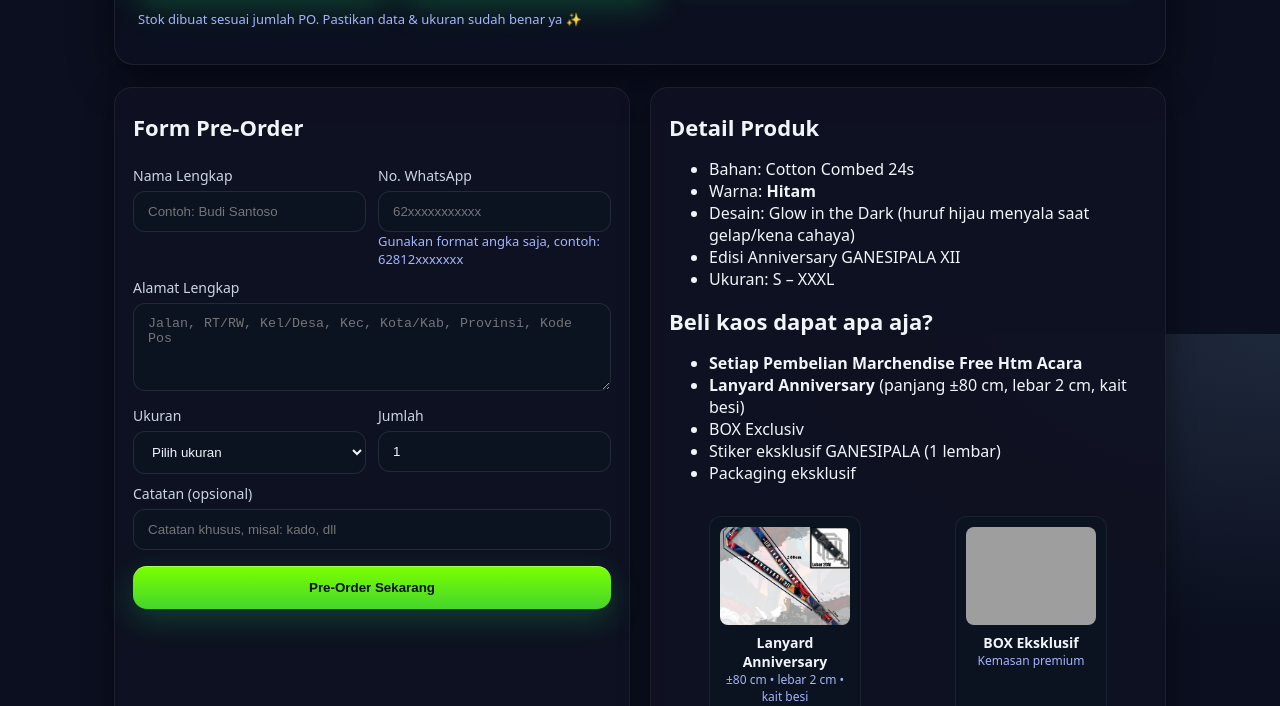
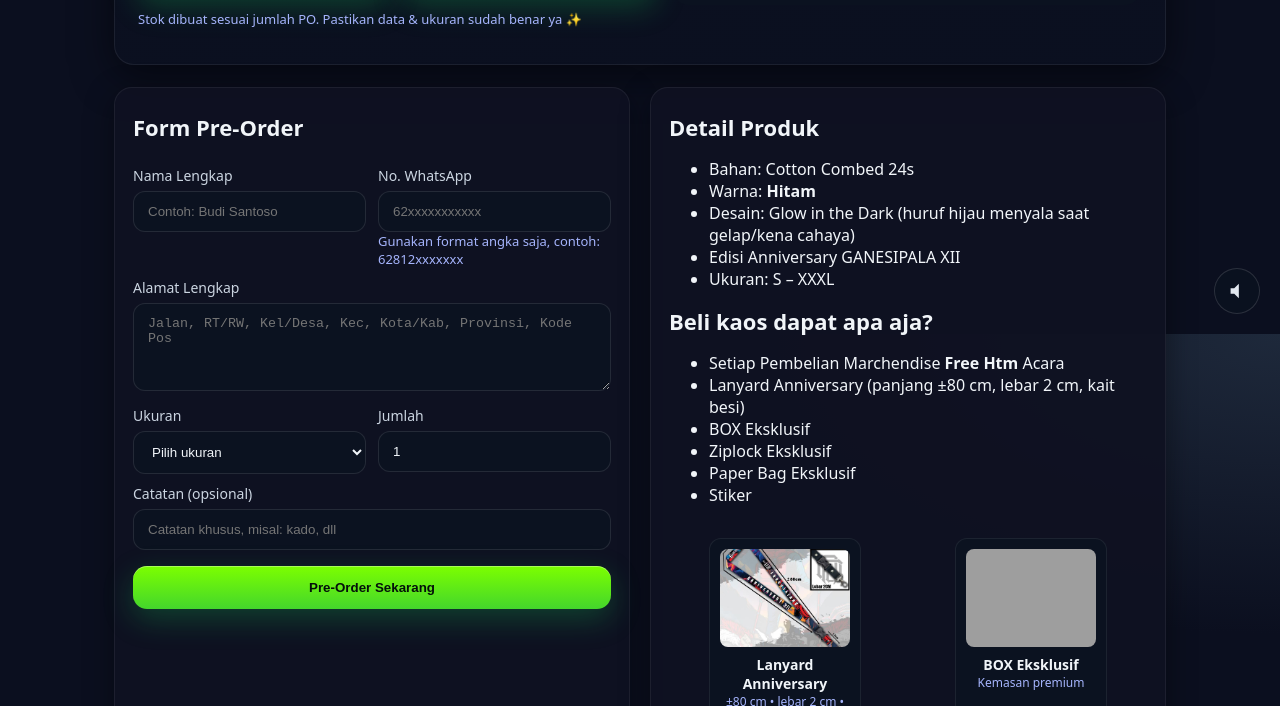
Before and after one commit to Mrizal16/Pre-order-baju-aniv-ganesipala, a plain HTML site: page index.html in a window 1280 px wide. Shown: the part 466-1172 px from the top of the page. Drawn offline with Linux system fonts and the light colour scheme; grey boxes are pictures that could not be loaded.

Commit message:
pesan commit kamu

```diff
--- a/index.html
+++ b/index.html
@@ -159,12 +159,28 @@
     @media (max-width:560px){
       .nav-btn{ padding:8px 10px; }
     }
+
+    /* ===== Tombol Mute/Play ===== */
+    #muteBtn{
+      position:fixed; right:20px; bottom:20px; z-index:1000;
+      background:#0b1220dd; color:#e2e8f0; border:1px solid #ffffff22;
+      width:46px; height:46px; border-radius:50%;
+      display:flex; align-items:center; justify-content:center; cursor:pointer;
+    }
+    #muteBtn svg{width:22px; height:22px; fill:currentColor}
   </style>
 </head>
 <body>
   <!-- Mode paksa autoplay: langsung nyala (unmuted). Browser yang blokir akan kita retry. -->
   <audio id="bgm" src="assets/lagu.mp3" preload="auto" loop playsinline autoplay></audio>
   <div id="audioTip" class="audio-tip">tap sekali untuk menyalakan musik…</div>
+  <!-- Tombol Mute/Play (aksesibel) -->
+  <button id="muteBtn" aria-label="Matikan musik" aria-pressed="false" title="Mute/Play">
+    <!-- ikon speaker ON -->
+    <svg id="icon-sound" viewBox="0 0 24 24" aria-hidden="true">
+      <path d="M5 9v6h4l5 5V4l-5 5H5z"/>
+    </svg>
+  </button>
 
   <div class="container">
     <header>
@@ -174,7 +190,7 @@
           <div class="badge" aria-label="pre-order badge">⬤ PRE-ORDER</div>
         </div>
         <h1>Kaos Anniversary GANESIPALA (Glow in the Dark)</h1>
-        <p class="lead">Bahan cotton combed 24s, potongan unisex. Pre-order dibuka s/d <strong>30 September 2025</strong>. Pengiriman mulai <strong>25 Oktober 2025</strong>.</p>
+        <p class="lead">Bahan cotton combed 24s. Pre-order dibuka s/d <strong>29 September 2025</strong>. Close order <strong>05 November 2025</strong>.</p>
         <p class="price">Harga: Rp135.000</p>
         <div class="row">
           <button class="btn" id="btnScroll">Pesan Sekarang</button>
@@ -245,11 +261,12 @@
 
         <h2>Beli kaos dapat apa aja?</h2>
         <ul>
-          <li><strong>Setiap Pembelian Marchendise Free Htm Acara</strong></li>
-          <li><strong>Lanyard Anniversary</strong> (panjang ±80 cm, lebar 2 cm, kait besi)</li>
-          <li>BOX Exclusiv</li>
-          <li>Stiker eksklusif GANESIPALA (1 lembar)</li>
-          <li>Packaging eksklusif</li>
+          <li>Setiap Pembelian Marchendise <strong>Free Htm</strong> Acara</li>
+          <li>Lanyard Anniversary (panjang ±80 cm, lebar 2 cm, kait besi)</li>
+          <li>BOX Eksklusif</li>
+          <li>Ziplock Eksklusif</li>
+          <li>Paper Bag Eksklusif</li>
+          <li>Stiker</li>
         </ul>
 
         <!-- ===== Foto Bonus: 2×2 grid ===== -->
@@ -424,6 +441,8 @@
     /* ====== AUTOPLAY “MAKSIMAL” ====== */
     const bgm = document.getElementById('bgm');
     const tip = document.getElementById('audioTip');
+    const muteBtn = document.getElementById('muteBtn');
+    const icon = document.getElementById('icon-sound');
     bgm.volume = 1.0;
 
     // Coba play segera beberapa kali (untuk Android/Chrome biasanya jalan)
@@ -448,13 +467,31 @@
     window.addEventListener('touchstart', kick, {once:true});
     window.addEventListener('keydown', kick, {once:true});
 
+    // ===== Tombol Mute/Play (aksesibel)
+    muteBtn.addEventListener('click', ()=>{
+      if (bgm.muted || bgm.paused) {
+        bgm.muted = false;
+        bgm.play().catch(()=>{});
+        muteBtn.setAttribute('aria-label','Matikan musik');
+        muteBtn.setAttribute('aria-pressed','false');
+        // ikon speaker ON
+        icon.innerHTML = '<path d="M5 9v6h4l5 5V4l-5 5H5z"/>';
+      } else {
+        bgm.muted = true;
+        muteBtn.setAttribute('aria-label','Nyalakan musik');
+        muteBtn.setAttribute('aria-pressed','true');
+        // ikon “speaker dengan gelombang” (indikator dimatikan bisa juga X, tapi ini simple)
+        icon.innerHTML = '<path d="M16.5 12c0-1.77-1.02-3.29-2.5-4.03v8.06c1.48-.74 2.5-2.26 2.5-4.03z"/><path d="M5 9v6h4l5 5V4l-5 5H5z"/>';
+      }
+    });
+
     /* ====== UI lainnya ====== */
-    $('#btnScroll').addEventListener('click', ()=> {
-      $('#formSection').scrollIntoView({behavior:'smooth', block:'start'});
+    document.getElementById('btnScroll').addEventListener('click', ()=> {
+      document.getElementById('formSection').scrollIntoView({behavior:'smooth', block:'start'});
     });
-    const dlg = $('#sizeModal');
-    $('#btnSize').addEventListener('click', ()=> dlg.showModal());
-    $('#closeSize').addEventListener('click', ()=> dlg.close());
+    const dlg = document.getElementById('sizeModal');
+    document.getElementById('btnSize').addEventListener('click', ()=> dlg.showModal());
+    document.getElementById('closeSize').addEventListener('click', ()=> dlg.close());
 
     function revealOnScroll(){
       document.querySelectorAll('.reveal').forEach(el=>{
@@ -465,8 +502,8 @@
     window.addEventListener('scroll', revealOnScroll);
     window.addEventListener('load', revealOnScroll);
 
-    const form = $('#poForm');
-    const submitBtn = $('#submitBtn');
+    const form = document.getElementById('poForm');
+    const submitBtn = document.getElementById('submitBtn');
     function validPhone(v){ return /^\d{9,15}$/.test(v); }
 
     form.addEventListener('submit', (e)=>{
@@ -492,7 +529,8 @@
 
       const admin = '6285183301397';
       const waUrl = `https://wa.me/${admin}?text=${encodeURIComponent(teks)}`;
-      window.open(waUrl, '_blank');
+      const w = window.open(waUrl, '_blank', 'noopener,noreferrer'); // aman
+      if (w) w.opener = null; // hardening
       setTimeout(()=>{ submitBtn.disabled = false; }, 1200);
     });
 
@@ -501,12 +539,12 @@
     let galleryImgs = null;
     let gIndex = 0;
 
-    const gModal   = $('#galleryModal');
-    const gImg     = $('#galleryImg');
-    const gCap     = $('#galleryCap');
-    const btnPrev  = $('#gPrev');
-    const btnNext  = $('#gNext');
-    const btnClose = $('#gClose');
+    const gModal   = document.getElementById('galleryModal');
+    const gImg     = document.getElementById('galleryImg');
+    const gCap     = document.getElementById('galleryCap');
+    const btnPrev  = document.getElementById('gPrev');
+    const btnNext  = document.getElementById('gNext');
+    const btnClose = document.getElementById('gClose');
 
     function buildImageList(){
       galleryImgs = Array.from(document.querySelectorAll('.gallery img, .bonus-grid img'));
```
